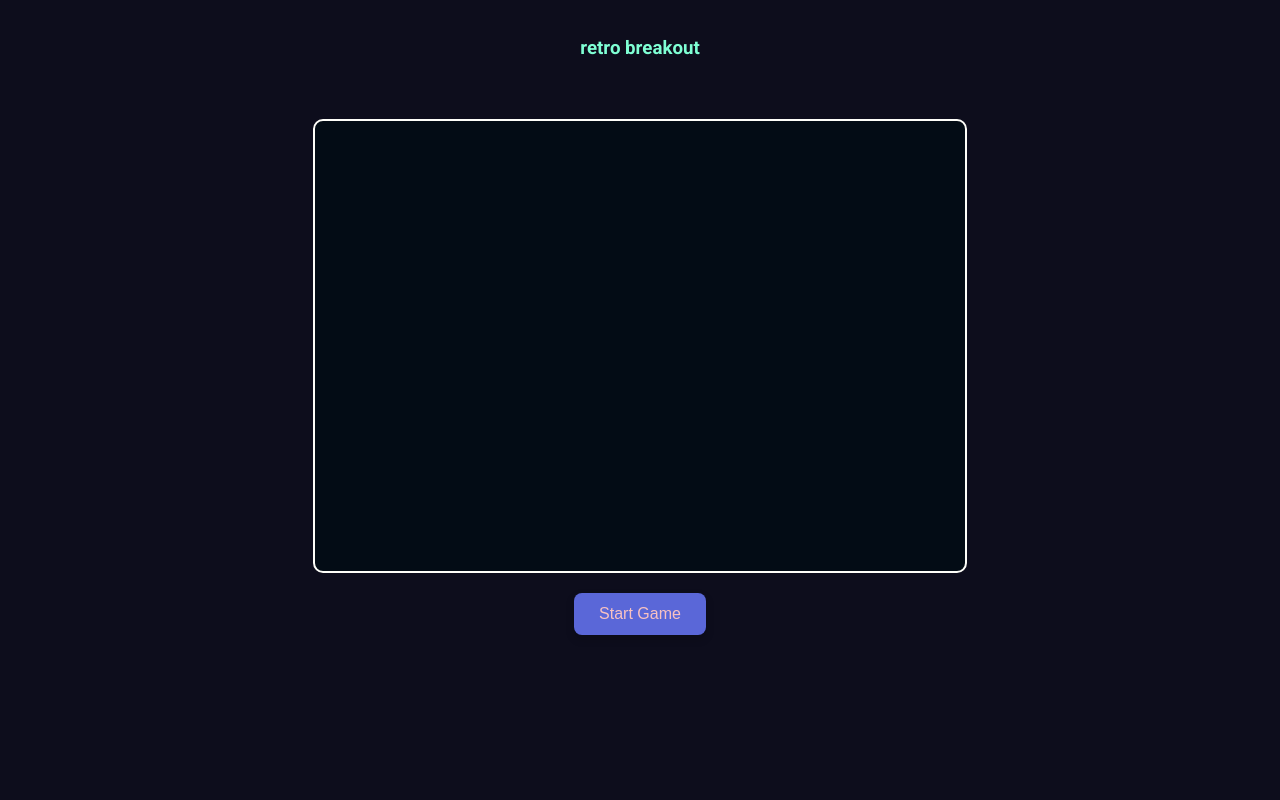
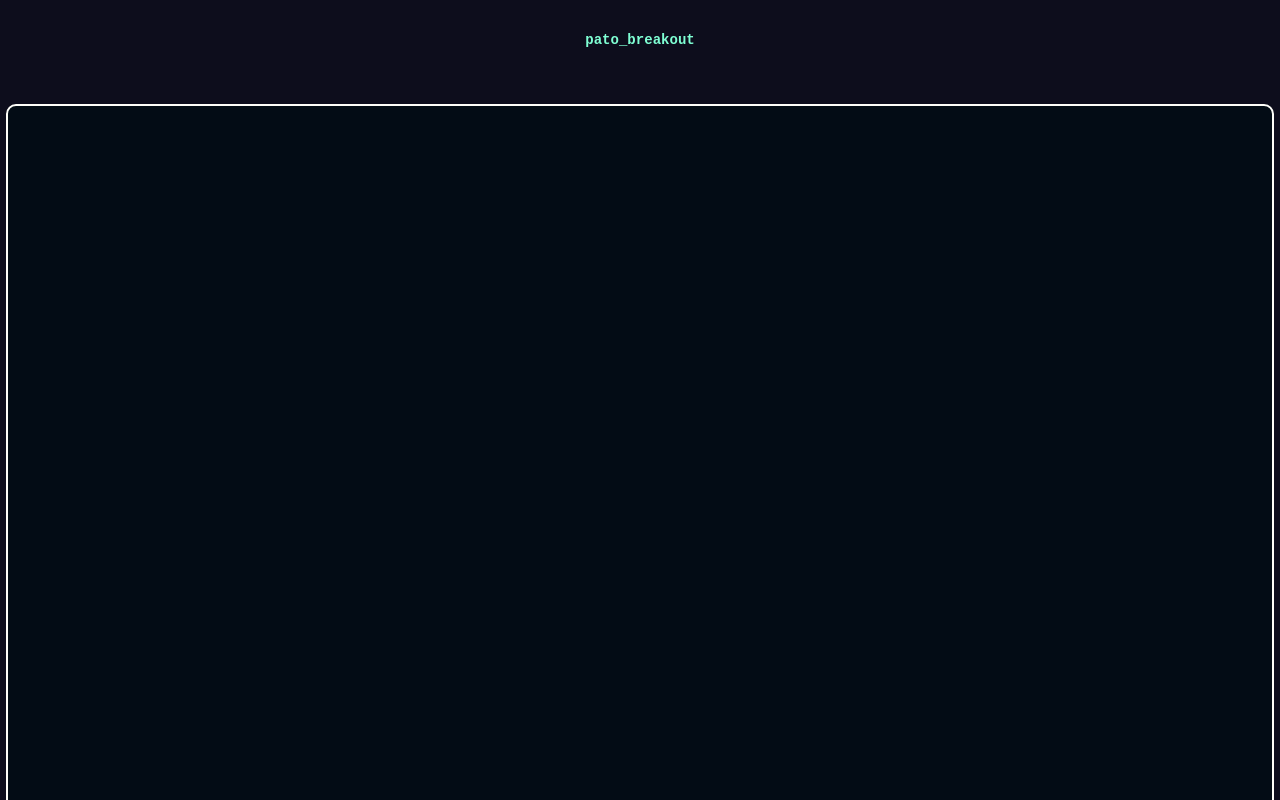
Before and after one commit to MaciejKociemski/breakout, a plain HTML site: page index.html in a window 1280 px wide. Shown: the top 800 px of the page. Drawn offline with Linux system fonts and the light colour scheme.

Commit message:
bugfix test canvas area

```diff
--- a/index.html
+++ b/index.html
@@ -12,7 +12,7 @@
 
 <body>
     <div class="header_title">
-        <h3>retro breakout</h3>
+        <h3>pato_breakout</h3>
     </div>
     <canvas id="game" width="650" height="450"></canvas>
 
--- a/style.css
+++ b/style.css
@@ -5,7 +5,7 @@ body {
   justify-content: center;
   background-color: #0d0d1c;
   flex-direction: column;
-  font-family: "Roboto", sans-serif;
+  font-family: 'Courier New', Courier, monospace;
   color: #fff;
 }
 
@@ -17,13 +17,19 @@ body {
 }
 
 .header_title {
+    font-family: 'Courier New', Courier, monospace;
   padding: 10px;
-  font-size: 16px;
+  font-size: 12px;
+  font-weight: 200;
   text-align: center;
   color: aquamarine;
 }
 canvas {
   transition: transform 0.3s;
+  width: 100%;
+  height: auto;
+  /* max-width: 650px;
+  max-height: 450px; */
 }
 
 canvas:hover {
@@ -72,8 +78,9 @@ button:hover {
   border-radius: 10px;
   box-shadow: 0 2px 5px rgba(0, 0, 0, 0.3);
 }
-
-@media (max-width: 768px) {
+/*
+@media (max-width: 768px)
+{
   canvas {
     width: 100%;
     height: auto;
@@ -83,4 +90,4 @@ button:hover {
     font-size: 14px;
     padding: 10px 20px;
   }
-}
+} */
```
